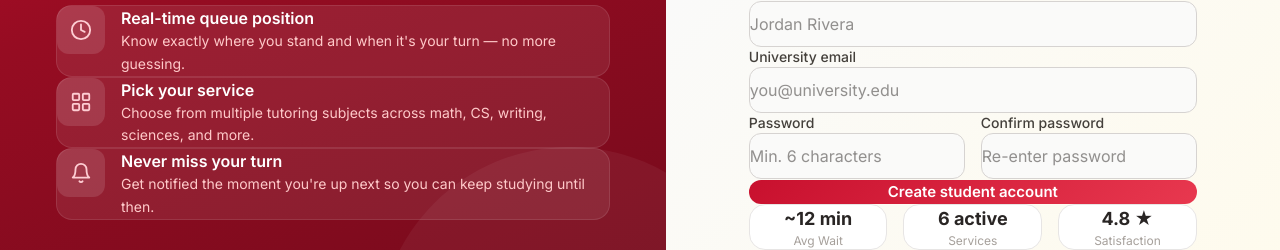
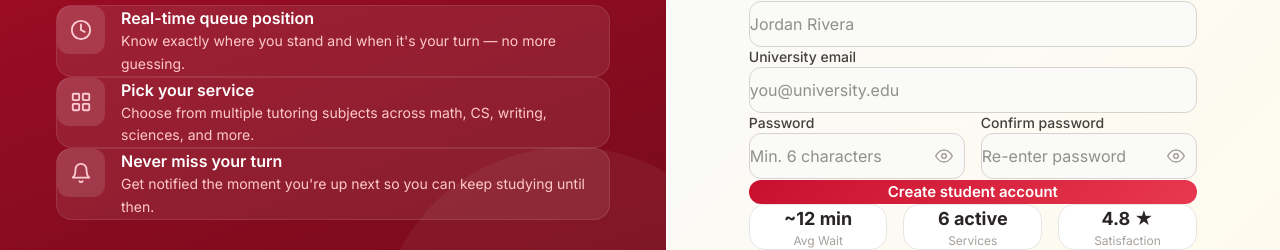
Before and after one commit to dianethv/SWD---Tutoring-Services, a React (Vite) app: page /register in a window 1280 px wide. Shown: the part 365-615 px from the top of the page. Built offline with nearby package versions, Linux system fonts and the light colour scheme.

Commit message:
added password viewer
added functionality to view password

```diff
--- a/src/pages/Login.jsx
+++ b/src/pages/Login.jsx
@@ -9,6 +9,7 @@ export default function Login() {
     const [errors, setErrors] = useState({});
     const [serverError, setServerError] = useState('');
     const [isLoading, setIsLoading] = useState(false);
+    const [showPassword, setShowPassword] = useState(false);
 
     const validate = () => {
         const errs = {};
@@ -150,16 +151,26 @@ export default function Login() {
                             <label className="block text-sm font-medium text-stone-700 mb-1.5" htmlFor="login-password">
                                 Password
                             </label>
+                            <div className="relative">
                                 <input
                                     id="login-password"
-                                type="password"
+                                    type={showPassword ? 'text' : 'password'}
                                     placeholder="••••••••"
                                     value={formData.password}
                                     onChange={(e) => { setFormData({ ...formData, password: e.target.value }); setErrors({ ...errors, password: '' }); }}
-                                className={`w-full px-4 py-3 rounded-xl border transition-all ${errors.password ? 'input-error border-red-300' : 'border-stone-300 hover:border-stone-400'
+                                    className={`w-full px-4 py-3 pr-11 rounded-xl border transition-all ${errors.password ? 'input-error border-red-300' : 'border-stone-300 hover:border-stone-400'
                                         }`}
                                     style={{ background: '#fafaf9' }}
                                 />
+                                <button type="button" onClick={() => setShowPassword(!showPassword)}
+                                    className="absolute right-3 top-1/2 -translate-y-1/2 text-stone-400 hover:text-stone-600 transition-colors bg-transparent border-none cursor-pointer p-0">
+                                    {showPassword ? (
+                                        <svg width="18" height="18" viewBox="0 0 24 24" fill="none" stroke="currentColor" strokeWidth="2" strokeLinecap="round" strokeLinejoin="round"><path d="M17.94 17.94A10.07 10.07 0 0 1 12 20c-7 0-11-8-11-8a18.45 18.45 0 0 1 5.06-5.94" /><path d="M9.9 4.24A9.12 9.12 0 0 1 12 4c7 0 11 8 11 8a18.5 18.5 0 0 1-2.16 3.19" /><line x1="1" y1="1" x2="23" y2="23" /></svg>
+                                    ) : (
+                                        <svg width="18" height="18" viewBox="0 0 24 24" fill="none" stroke="currentColor" strokeWidth="2" strokeLinecap="round" strokeLinejoin="round"><path d="M1 12s4-8 11-8 11 8 11 8-4 8-11 8-11-8-11-8z" /><circle cx="12" cy="12" r="3" /></svg>
+                                    )}
+                                </button>
+                            </div>
                             {errors.password && <p className="mt-1 text-xs text-red-600">{errors.password}</p>}
                         </div>
 
--- a/src/pages/Register.jsx
+++ b/src/pages/Register.jsx
@@ -98,6 +98,8 @@ export default function Register() {
     const [errors, setErrors] = useState({});
     const [serverError, setServerError] = useState('');
     const [isLoading, setIsLoading] = useState(false);
+    const [showPassword, setShowPassword] = useState(false);
+    const [showConfirm, setShowConfirm] = useState(false);
 
     const content = roleContent[formData.role];
 
@@ -290,18 +292,38 @@ export default function Register() {
                             <div className="grid grid-cols-2 gap-4">
                                 <div>
                                     <label className="block text-sm font-medium text-stone-700 mb-2" htmlFor="register-password">Password</label>
-                                    <input id="register-password" type="password" placeholder="Min. 6 characters"
-                                        value={formData.password} onChange={(e) => updateField('password', e.target.value)}
-                                        className={`w-full px-4 py-3.5 rounded-xl border transition-all ${errors.password ? 'input-error border-red-300' : 'border-stone-300 hover:border-stone-400'}`}
-                                        style={{ background: '#fafaf9' }} />
+                                    <div className="relative">
+                                        <input id="register-password" type={showPassword ? 'text' : 'password'} placeholder="Min. 6 characters"
+                                            value={formData.password} onChange={(e) => updateField('password', e.target.value)}
+                                            className={`w-full px-4 py-3.5 pr-11 rounded-xl border transition-all ${errors.password ? 'input-error border-red-300' : 'border-stone-300 hover:border-stone-400'}`}
+                                            style={{ background: '#fafaf9' }} />
+                                        <button type="button" onClick={() => setShowPassword(!showPassword)}
+                                            className="absolute right-3 top-1/2 -translate-y-1/2 text-stone-400 hover:text-stone-600 transition-colors bg-transparent border-none cursor-pointer p-0">
+                                            {showPassword ? (
+                                                <svg width="18" height="18" viewBox="0 0 24 24" fill="none" stroke="currentColor" strokeWidth="2" strokeLinecap="round" strokeLinejoin="round"><path d="M17.94 17.94A10.07 10.07 0 0 1 12 20c-7 0-11-8-11-8a18.45 18.45 0 0 1 5.06-5.94" /><path d="M9.9 4.24A9.12 9.12 0 0 1 12 4c7 0 11 8 11 8a18.5 18.5 0 0 1-2.16 3.19" /><line x1="1" y1="1" x2="23" y2="23" /></svg>
+                                            ) : (
+                                                <svg width="18" height="18" viewBox="0 0 24 24" fill="none" stroke="currentColor" strokeWidth="2" strokeLinecap="round" strokeLinejoin="round"><path d="M1 12s4-8 11-8 11 8 11 8-4 8-11 8-11-8-11-8z" /><circle cx="12" cy="12" r="3" /></svg>
+                                            )}
+                                        </button>
+                                    </div>
                                     {errors.password && <p className="mt-1.5 text-xs text-red-600">{errors.password}</p>}
                                 </div>
                                 <div>
                                     <label className="block text-sm font-medium text-stone-700 mb-2" htmlFor="register-confirm">Confirm password</label>
-                                    <input id="register-confirm" type="password" placeholder="Re-enter password"
-                                        value={formData.confirmPassword} onChange={(e) => updateField('confirmPassword', e.target.value)}
-                                        className={`w-full px-4 py-3.5 rounded-xl border transition-all ${errors.confirmPassword ? 'input-error border-red-300' : 'border-stone-300 hover:border-stone-400'}`}
-                                        style={{ background: '#fafaf9' }} />
+                                    <div className="relative">
+                                        <input id="register-confirm" type={showConfirm ? 'text' : 'password'} placeholder="Re-enter password"
+                                            value={formData.confirmPassword} onChange={(e) => updateField('confirmPassword', e.target.value)}
+                                            className={`w-full px-4 py-3.5 pr-11 rounded-xl border transition-all ${errors.confirmPassword ? 'input-error border-red-300' : 'border-stone-300 hover:border-stone-400'}`}
+                                            style={{ background: '#fafaf9' }} />
+                                        <button type="button" onClick={() => setShowConfirm(!showConfirm)}
+                                            className="absolute right-3 top-1/2 -translate-y-1/2 text-stone-400 hover:text-stone-600 transition-colors bg-transparent border-none cursor-pointer p-0">
+                                            {showConfirm ? (
+                                                <svg width="18" height="18" viewBox="0 0 24 24" fill="none" stroke="currentColor" strokeWidth="2" strokeLinecap="round" strokeLinejoin="round"><path d="M17.94 17.94A10.07 10.07 0 0 1 12 20c-7 0-11-8-11-8a18.45 18.45 0 0 1 5.06-5.94" /><path d="M9.9 4.24A9.12 9.12 0 0 1 12 4c7 0 11 8 11 8a18.5 18.5 0 0 1-2.16 3.19" /><line x1="1" y1="1" x2="23" y2="23" /></svg>
+                                            ) : (
+                                                <svg width="18" height="18" viewBox="0 0 24 24" fill="none" stroke="currentColor" strokeWidth="2" strokeLinecap="round" strokeLinejoin="round"><path d="M1 12s4-8 11-8 11 8 11 8-4 8-11 8-11-8-11-8z" /><circle cx="12" cy="12" r="3" /></svg>
+                                            )}
+                                        </button>
+                                    </div>
                                     {errors.confirmPassword && <p className="mt-1.5 text-xs text-red-600">{errors.confirmPassword}</p>}
                                 </div>
                             </div>
```
Lines whose indentation alone changed are shown as unchanged.
